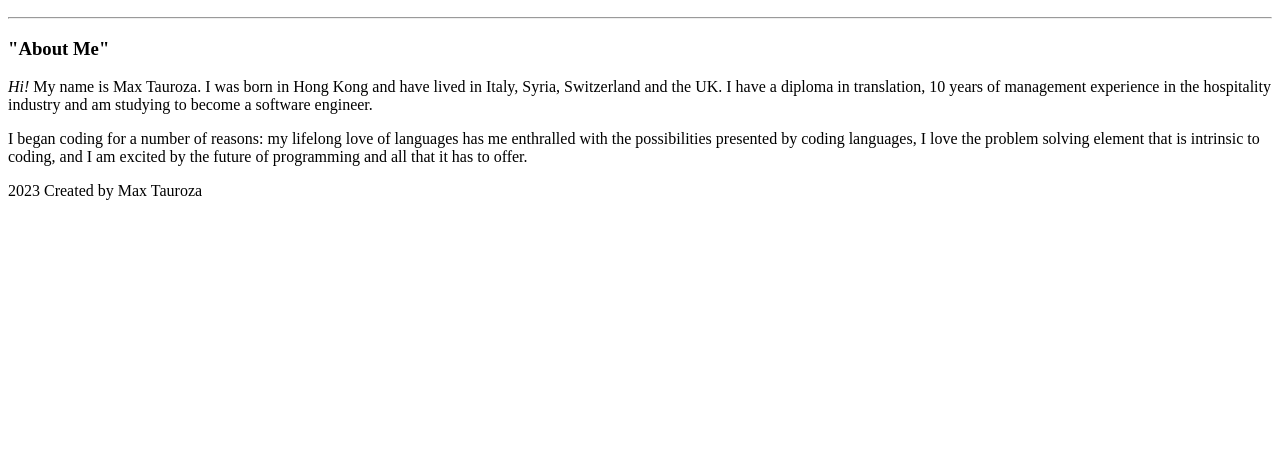
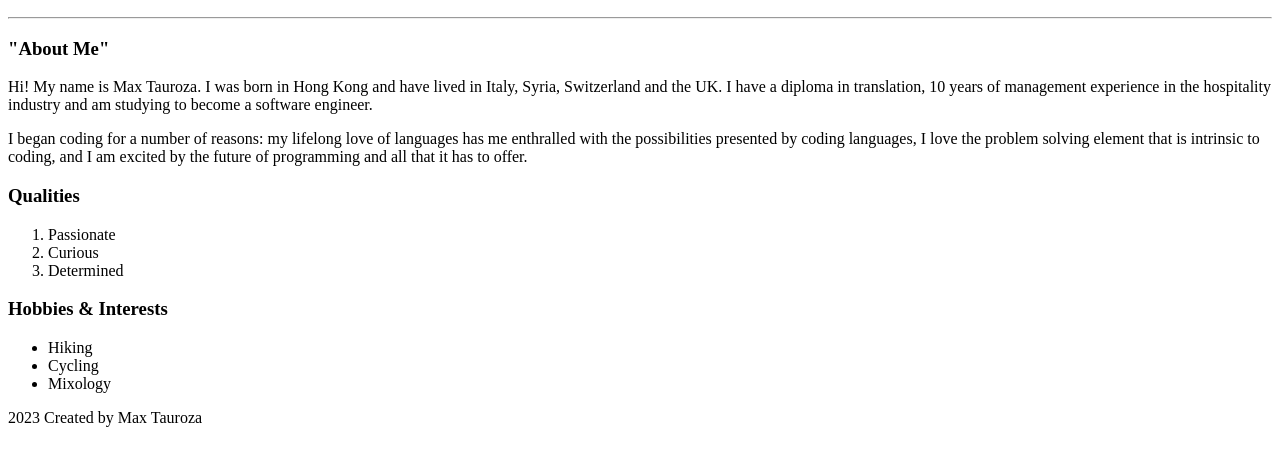
Before and after one commit to max-tau/Portfolio, a plain HTML site: page index.html in a window 1280 px wide. Shown: the part 110-576 px from the top of the page. Drawn offline with Linux system fonts and the light colour scheme.

```diff
--- a/index.html
+++ b/index.html
@@ -12,8 +12,24 @@
     <section>
         <hr />
         <h3>"About Me"</h3>
-        <p><em>Hi!</em> My name is Max Tauroza. I was born in Hong Kong and have lived in Italy, Syria, Switzerland and the UK. I have a diploma in translation, 10 years of management experience in the hospitality industry and am studying to become a software engineer. </p>
+        <p>Hi! My name is Max Tauroza. I was born in Hong Kong and have lived in Italy, Syria, Switzerland and the UK. I have a diploma in translation, 10 years of management experience in the hospitality industry and am studying to become a software engineer. </p>
         <p>I began coding for a number of reasons: my lifelong love of languages has me enthralled with the possibilities presented by coding languages, I love the problem solving element that is intrinsic to coding, and I am excited by the future of programming and all that it has to offer.</p>
+    </section>
+    <section>
+        <h3>Qualities</h3>
+        <p><ol>
+            <li>Passionate</li>
+            <li>Curious</li>
+            <li>Determined</li>
+        </ol></p>
+    </section>
+    <section>
+        <h3>Hobbies & Interests</h3>
+        <p><ul>
+            <li>Hiking</li>
+            <li>Cycling</li>
+            <li>Mixology</li>
+        </ul></p>
     </section>
 </main>
     <footer>2023 Created by Max Tauroza</footer>
```
Also changed, not shown: pages/contact.html (+3 -9 lines), pages/projects.html (+11 -0 lines).
